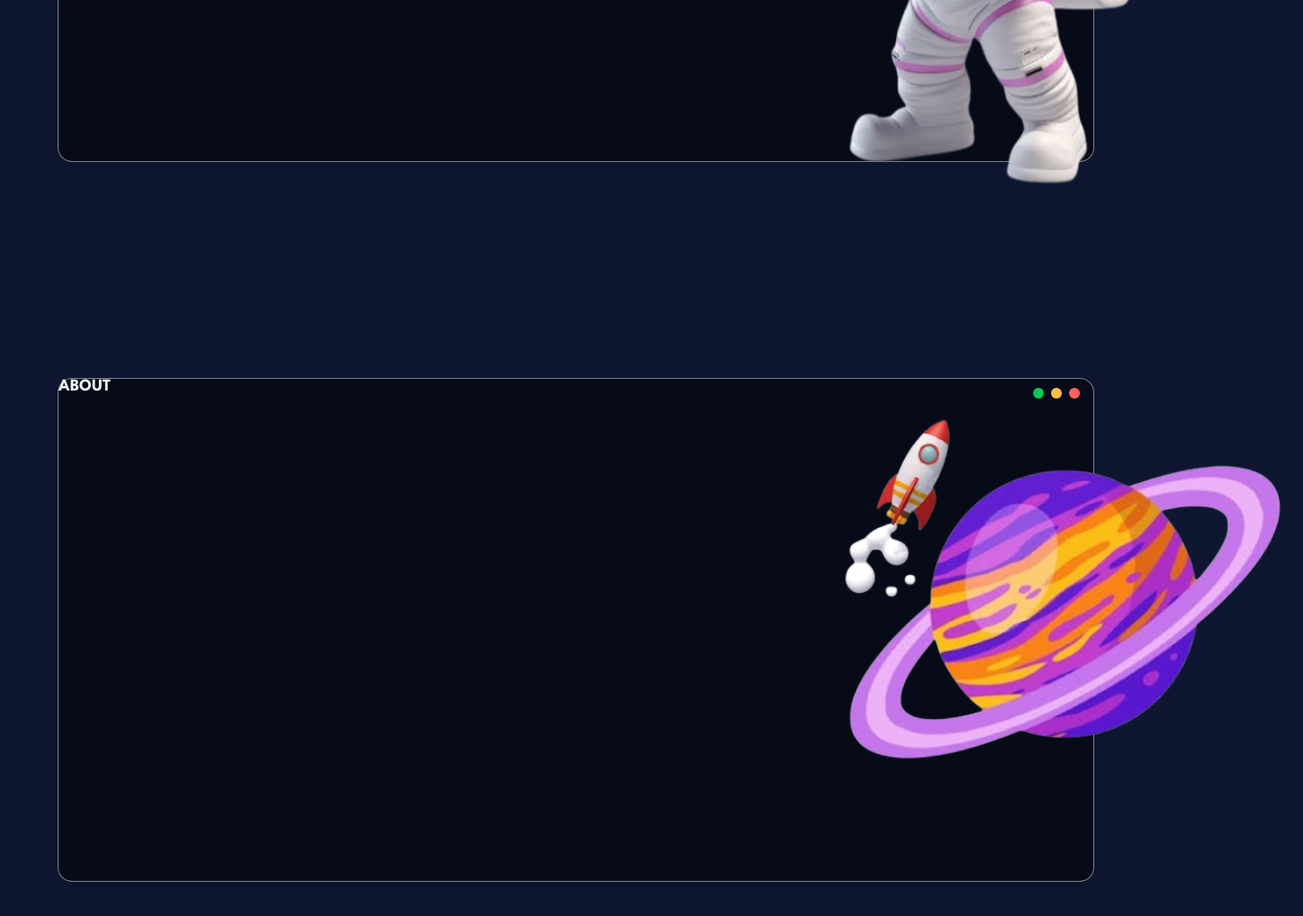
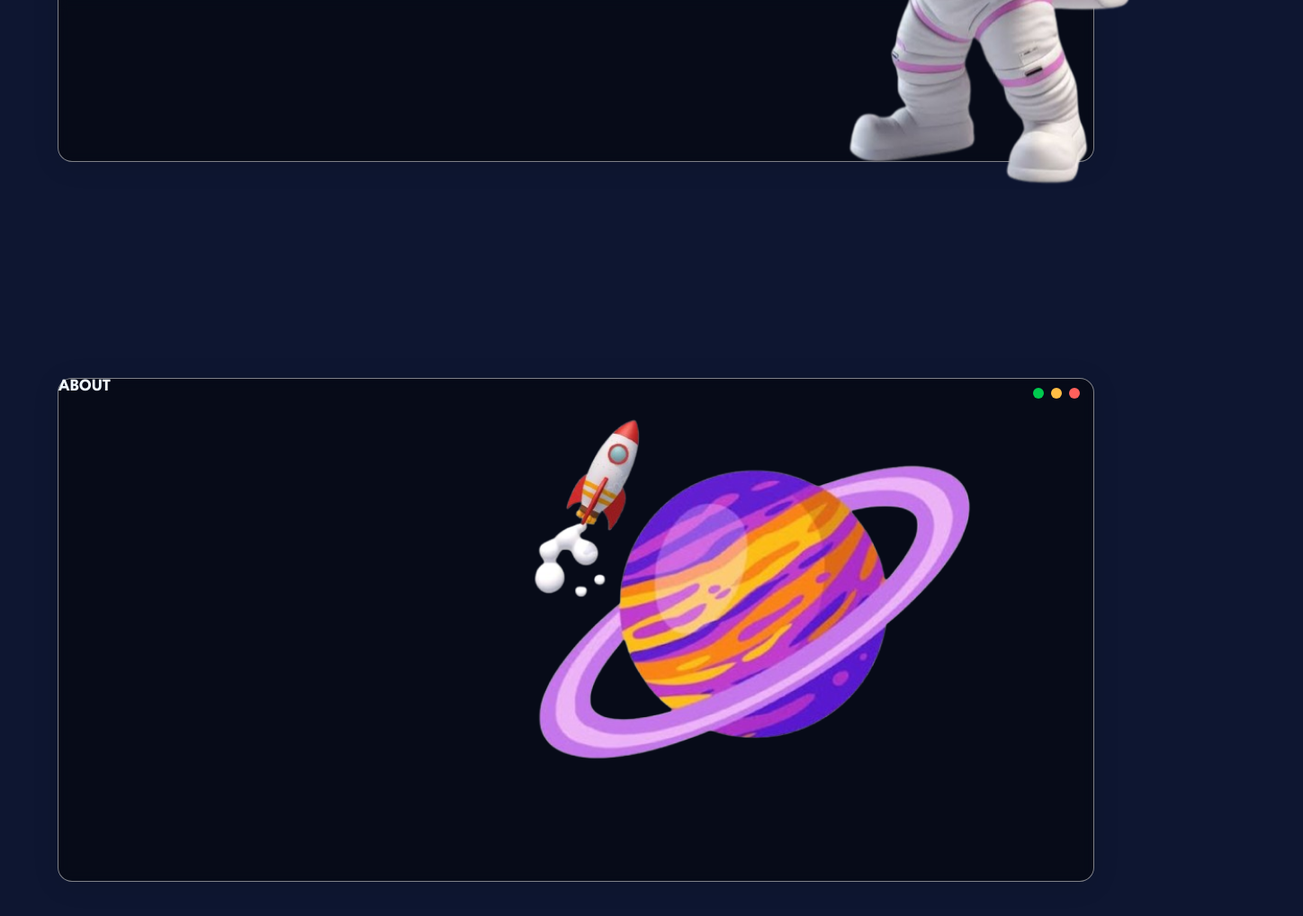
Before and after one commit to Aryanx8055/Curiosity-2, a plain HTML site: page index.html in a window 1280 px wide. Shown: the part 1300-2318 px from the top of the page at 90% size, 1448 px wide, since content can reach past the window. Drawn offline with Linux system fonts and the light colour scheme; a web font is replaced by a local one.

Commit message:
Update styles.css

```diff
--- a/styles.css
+++ b/styles.css
@@ -157,7 +157,7 @@ nav ul {
     width:auto;
     height:520px;
     position: absolute;
-    left: 75%;
+    left: 45%;
     animation: float 3s infinite ease-in-out;
 }
 
```
